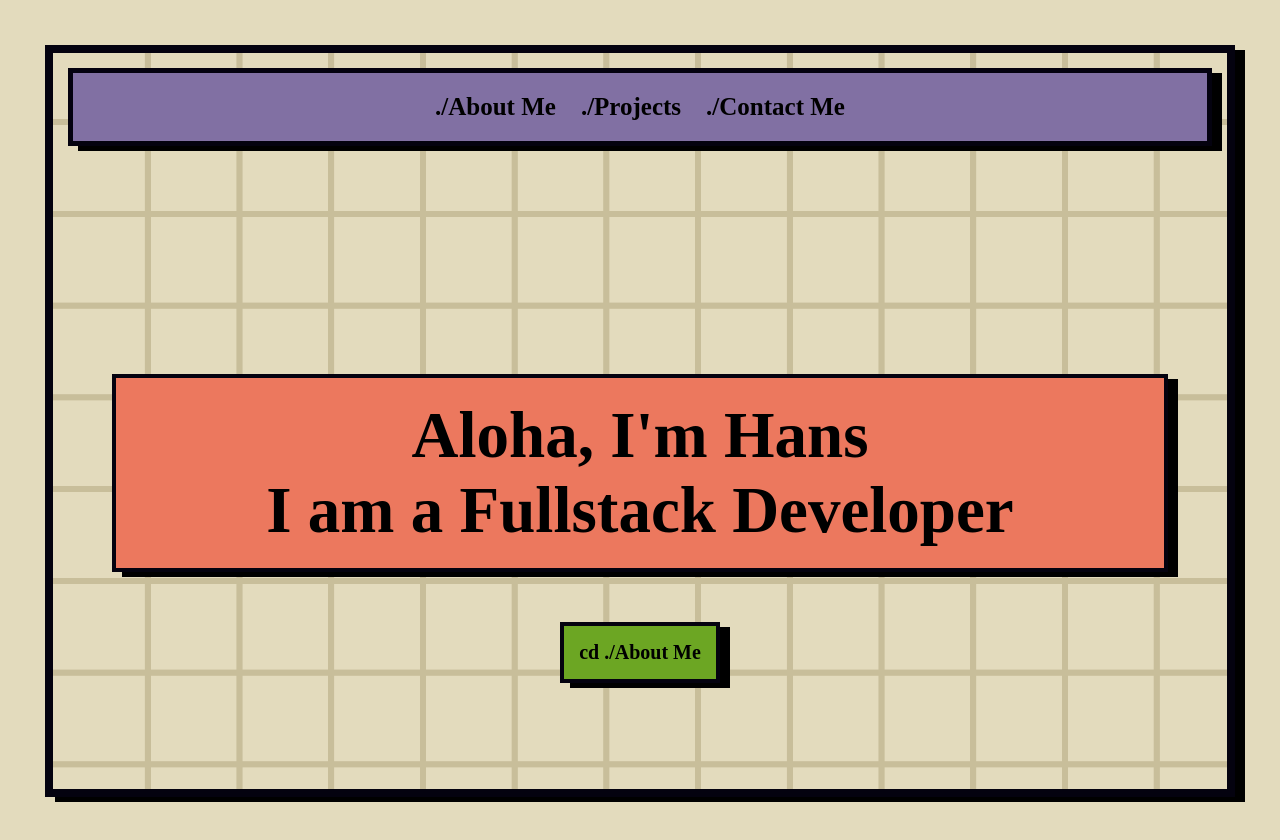
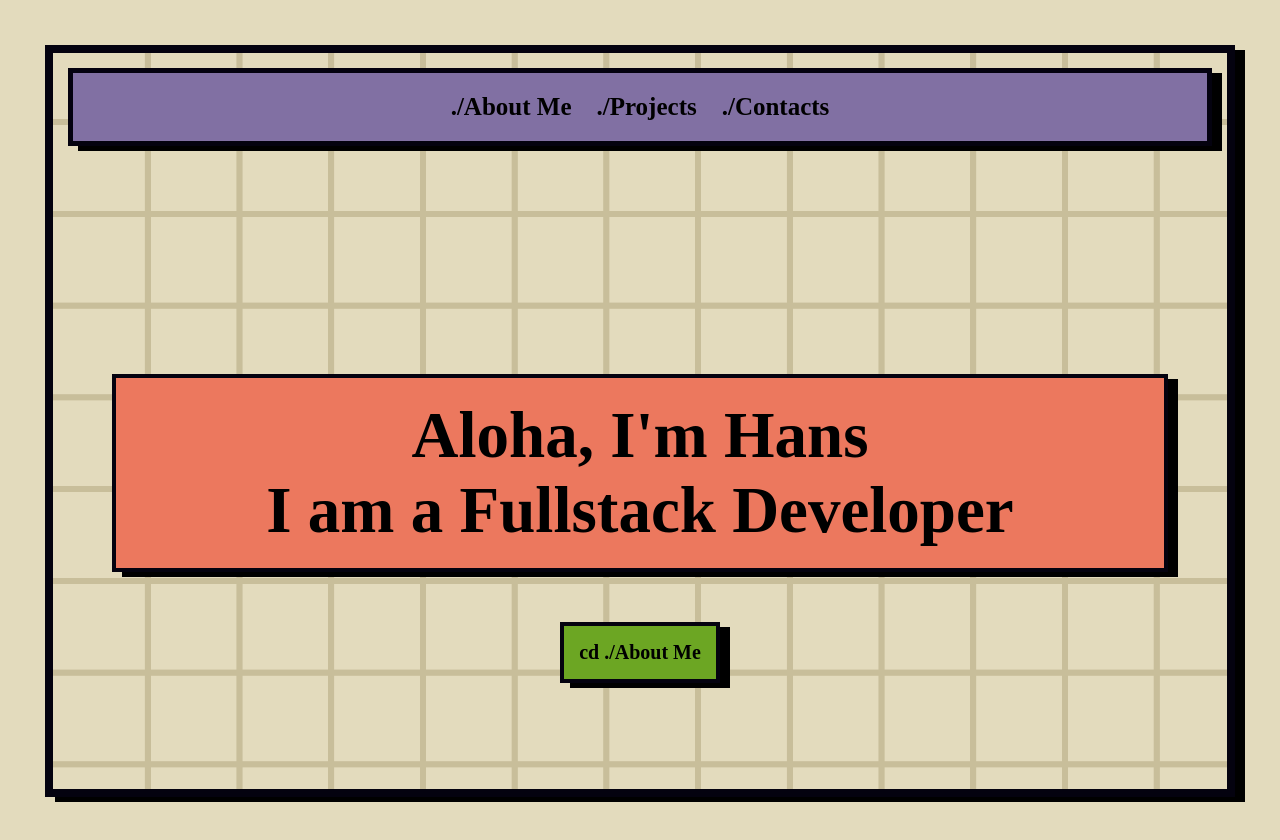
Before and after one commit to friedyakisoba/personal-website, a plain HTML site: page index.html in a window 1280 px wide. Drawn offline with Linux system fonts and the light colour scheme; a web font is replaced by a local one.

Commit message:
slight navbar changes

```diff
--- a/index.html
+++ b/index.html
@@ -15,7 +15,7 @@
                         <li class="me"><a href="/pages/about-me.html"><strong>./About Me</a></strong></li>
                         <li class="projects"><strong><a href="./pages/projects.html">./Projects</strong></a></li>
                         <!-- <li class="education"><strong>./Education</strong></li> -->
-                        <li class="contact"><a href="./pages/contact.html"><strong>./Contact Me</strong></a></li>
+                        <li class="contact"><a href="./pages/contact.html"><strong>./Contacts</strong></a></li>
                     </ul>
                 </div>
             </div>
```
